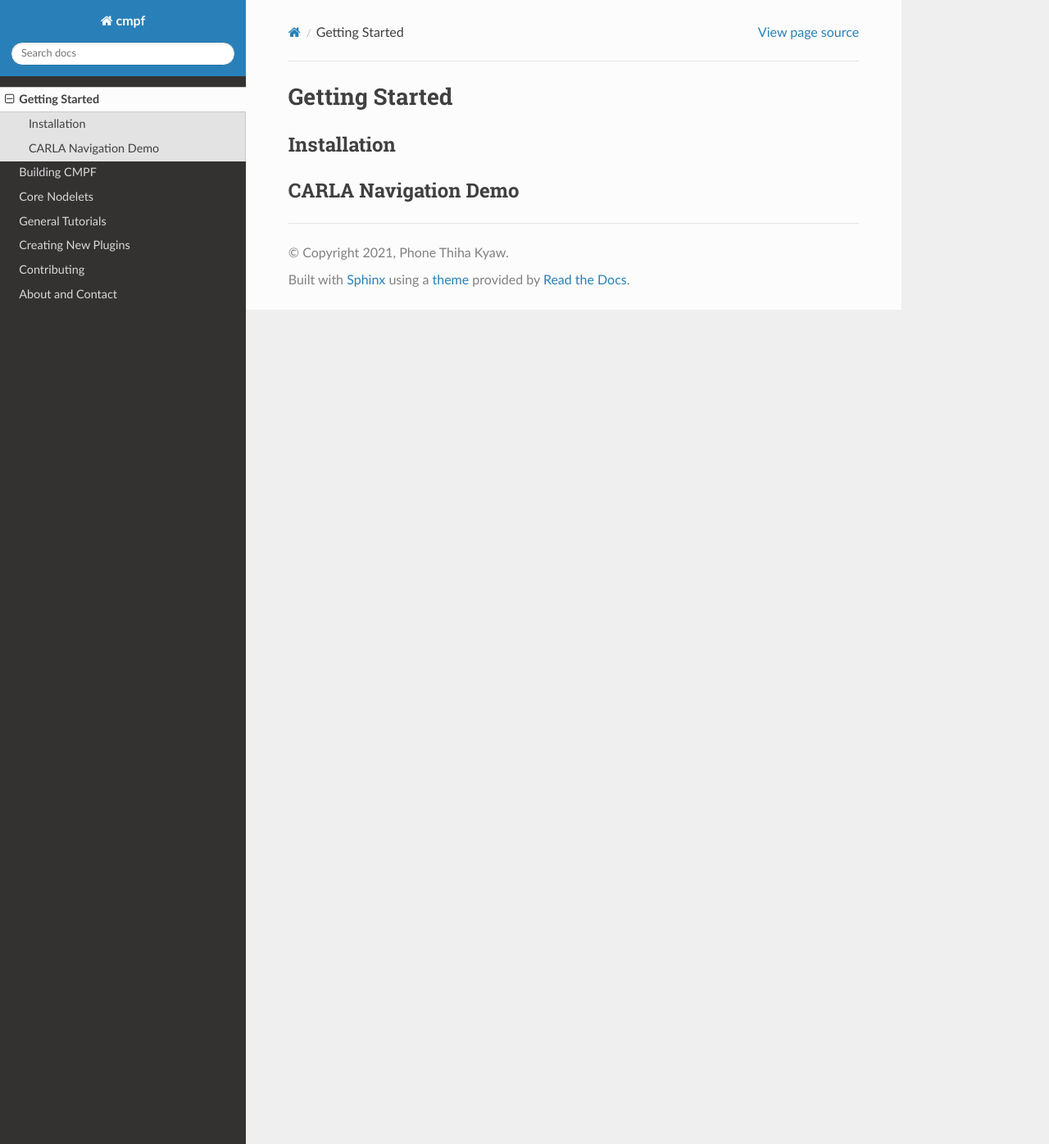
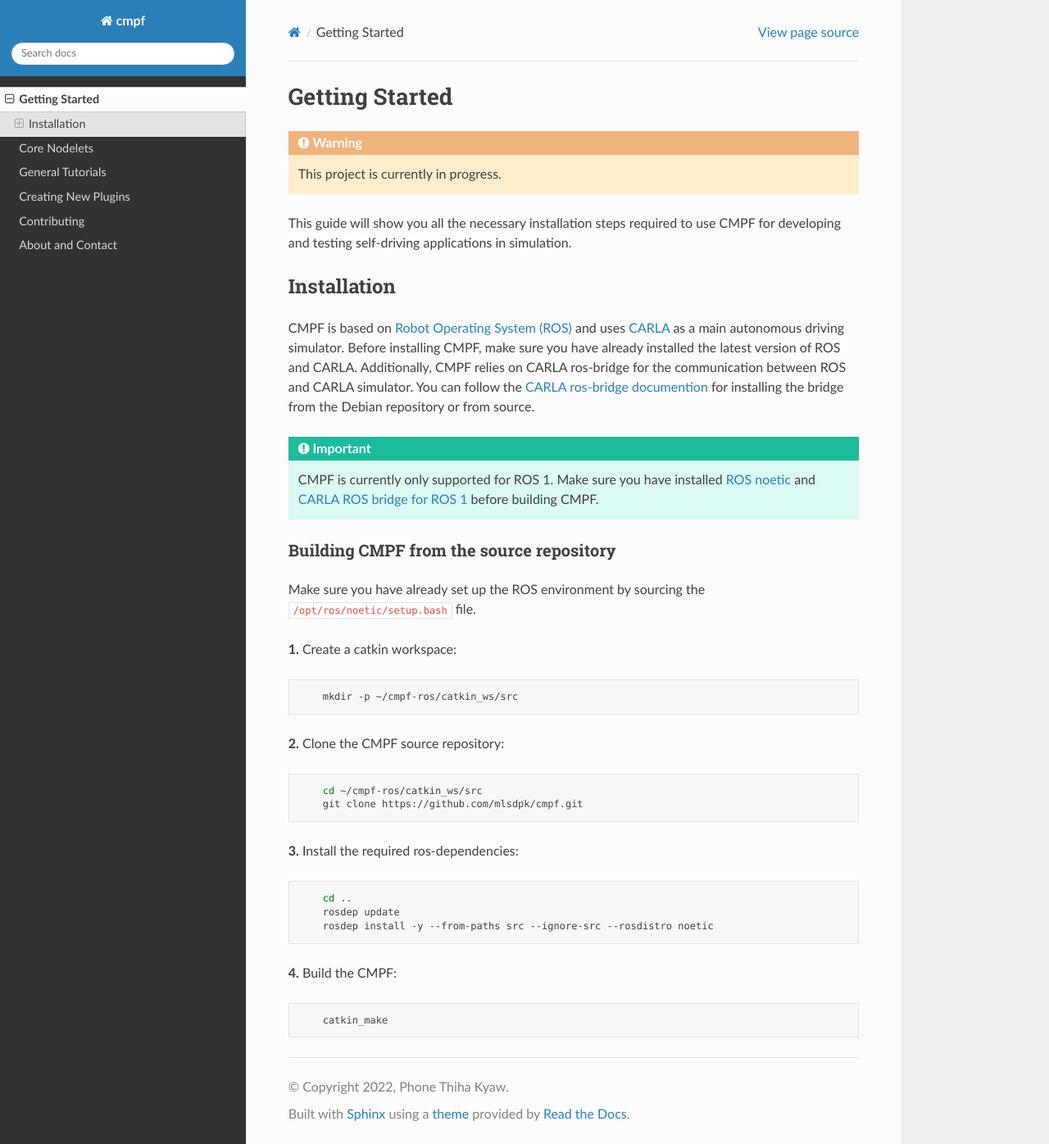
Before and after one commit to mlsdpk/cmpf, a Sphinx documentation site: the page built from docs/source/contents/getting_started/index.md, in a window 1280 px wide and 1396 px high. Shown: the whole window at 82% size. Built offline with Sphinx 7.4.7 and the Read the Docs theme 2.0.0, drawn with Linux system fonts in a browser that asks for light colours.

Commit message:
Update docs

````diff
--- a/docs/source/conf.py
+++ b/docs/source/conf.py
@@ -22,7 +22,7 @@ sys.path.insert(0, os.path.abspath('.'))
 master_doc = 'index'
 
 project = 'cmpf'
-copyright = '2021, Phone Thiha Kyaw'
+copyright = '2022, Phone Thiha Kyaw'
 author = 'Phone Thiha Kyaw'
 
 # The full version, including alpha/beta/rc tags
--- a/docs/source/contents/getting_started/index.md
+++ b/docs/source/contents/getting_started/index.md
@@ -1,5 +1,42 @@
 # Getting Started
+
+```{warning}
+This project is currently in progress.
+```
+
+This guide will show you all the necessary installation steps required to use CMPF for developing and testing self-driving applications in simulation.
 
 ## Installation
 
-## CARLA Navigation Demo
+CMPF is based on [Robot Operating System (ROS)](https://www.ros.org/) and uses [CARLA](https://carla.org/) as a main autonomous driving simulator. Before installing CMPF, make sure you have already installed the latest version of ROS and CARLA. Additionally, CMPF relies on CARLA ros-bridge for the communication between ROS and CARLA simulator. You can follow the [CARLA ros-bridge documention](https://carla.readthedocs.io/projects/ros-bridge/en/latest/) for installing the bridge from the Debian repository or from source.
+
+```{important}
+CMPF is currently only supported for ROS 1. Make sure you have installed [ROS noetic](http://wiki.ros.org/noetic/Installation/Ubuntu) and [CARLA ROS bridge for ROS 1](https://carla.readthedocs.io/projects/ros-bridge/en/latest/ros_installation_ros1/) before building CMPF.
+```
+
+### Building CMPF from the source repository
+
+Make sure you have already set up the ROS environment by sourcing the `/opt/ros/noetic/setup.bash` file.
+
+__1.__ Create a catkin workspace:
+```sh
+    mkdir -p ~/cmpf-ros/catkin_ws/src
+```
+
+__2.__ Clone the CMPF source repository:
+```sh
+    cd ~/cmpf-ros/catkin_ws/src
+    git clone https://github.com/mlsdpk/cmpf.git
+```
+
+__3.__ Install the required ros-dependencies:
+```sh
+    cd ..
+    rosdep update
+    rosdep install -y --from-paths src --ignore-src --rosdistro noetic
+```
+
+__4.__ Build the CMPF:
+```sh
+    catkin_make
+```
--- a/docs/source/index.rst
+++ b/docs/source/index.rst
@@ -1,14 +1,12 @@
 CMPF Documentation
 ==================
 
-Overview
---------
+Welcome to the CMPF Documentation.
 
 .. toctree::
    :hidden:
 
    contents/getting_started/index.md
-   contents/building_cmpf/index.md
    contents/core_nodelets/index.md
    contents/general_tutorials/index.md
    contents/creating_new_plugins/index.md
````
Also changed, not shown: README.md (+4 -0 lines), docs/source/contents/building_cmpf/index.md (deleted, +0 -1 lines).
